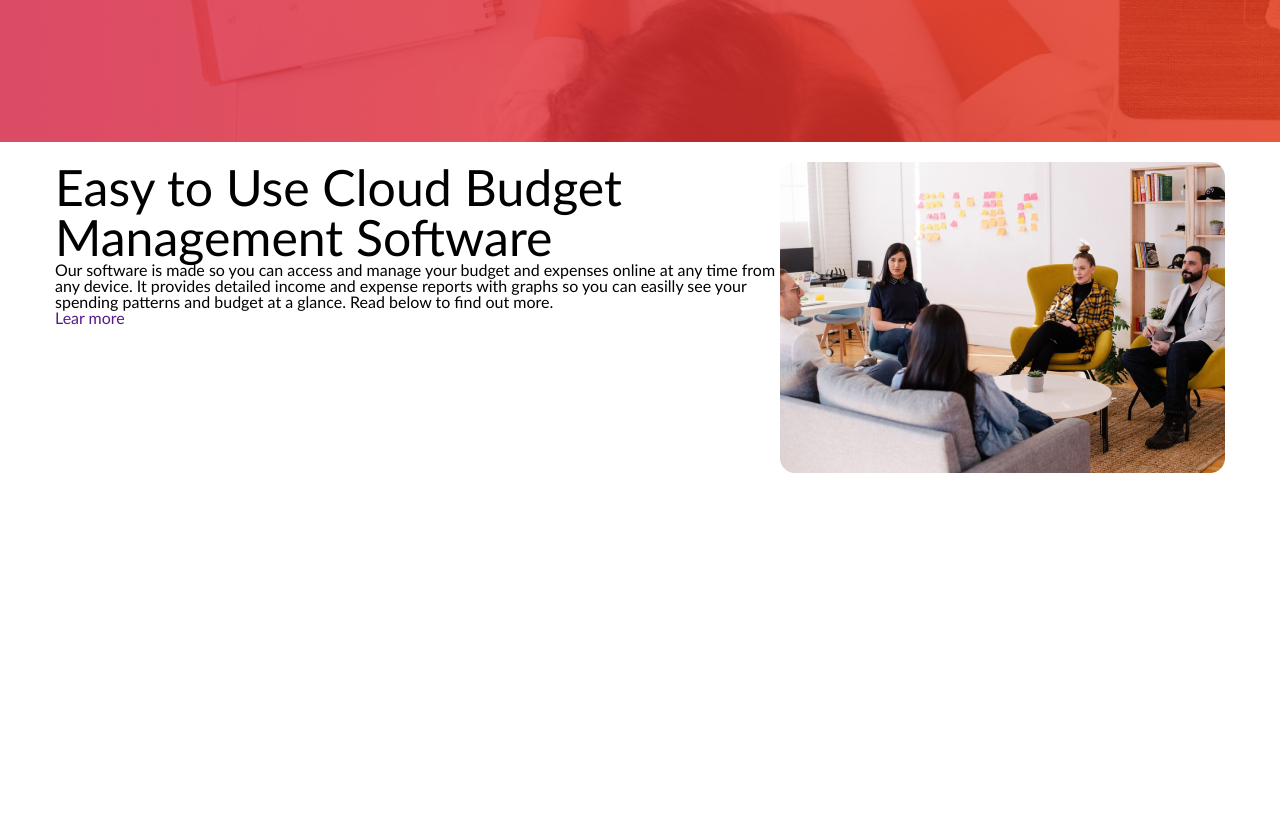
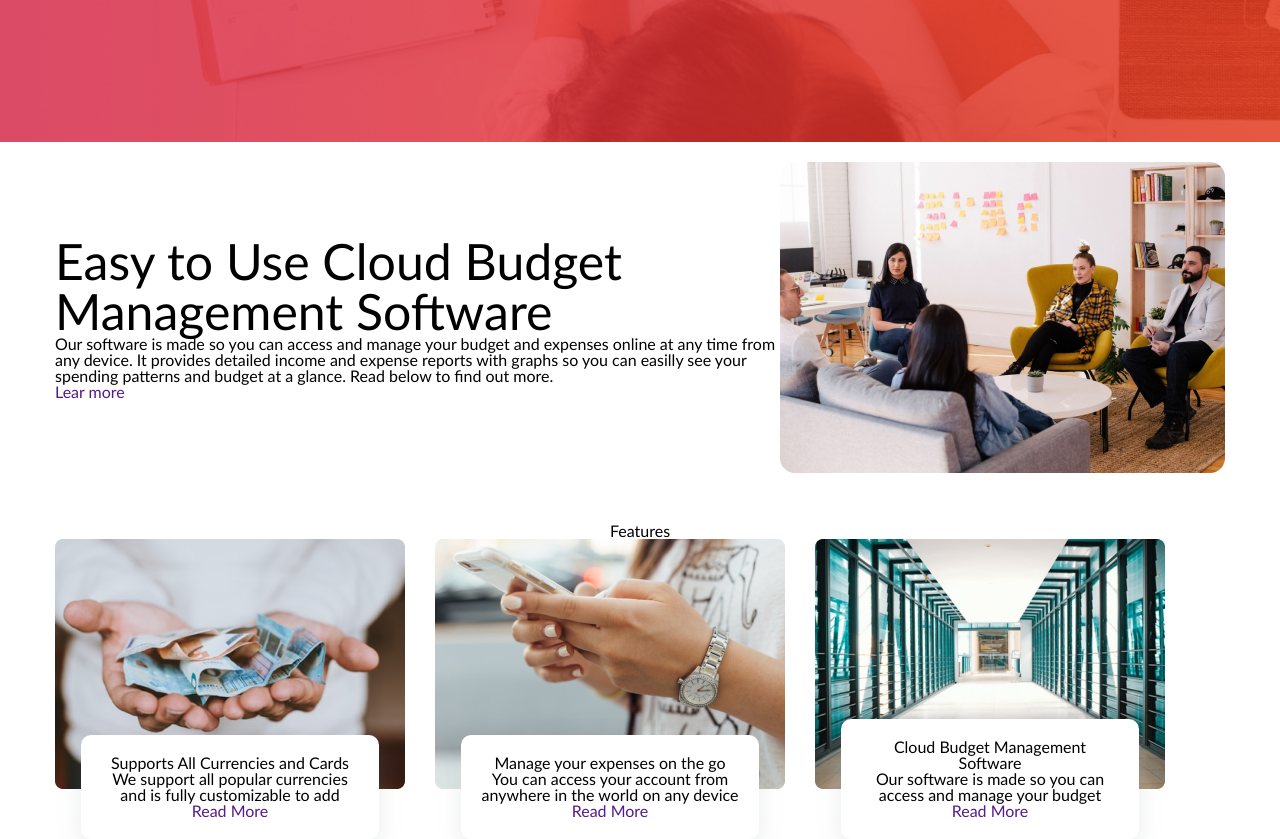
Before and after one commit to dashken43/daria, a plain HTML site: page finalkajs/index.html in a window 1280 px wide. Shown: the part 658-1497 px from the top of the page. Before the commit the page ends 1131 px from the top, so only its background shows below. Drawn offline with Linux system fonts and the light colour scheme.

Commit message:
Add files via upload

```diff
--- a/finalkajs/index.html
+++ b/finalkajs/index.html
@@ -41,19 +41,66 @@
           <button class="btn">Sign Up</button>
         </div>
       </div>
-
     </header>
 
-    <section class="cloud"   >
+    <section class="cloud">
       <div class="container">
-         <div class="cloud__wrapper">
-            <div class="cloud__box">
-               <h2>Easy to Use Cloud Budget Management Software</h2>
-               <p>Our software is made so you can access and manage your budget and expenses online at any time from any device. It provides detailed income and expense reports with graphs so you can easilly see your spending patterns and budget at a glance. Read below to find out more.</p>
-               <a href="">Lear more</a>
+        <div class="cloud__wrapper">
+          <div class="cloud__box">
+            <h2>Easy to Use Cloud Budget Management Software</h2>
+            <p>
+              Our software is made so you can access and manage your budget and
+              expenses online at any time from any device. It provides detailed
+              income and expense reports with graphs so you can easilly see your
+              spending patterns and budget at a glance. Read below to find out
+              more.
+            </p>
+            <a href="">Lear more</a>
+          </div>
+          <img src="./img/meet.png" alt="" />
+        </div>
+      </div>
+    </section>
+
+    <section class="features">
+      <div class="container">
+        <div class="box1">
+          <h1>Features</h1>
+          <div class="features__wrapper">
+            <div class="cart">
+              <img src="./img/money.png" alt="" />
+              <div class="overlay">
+                <h2>Supports All Currencies and Cards</h2>
+                <p>
+                  We support all popular currencies and is fully customizable to
+                  add
+                </p>
+                <a href="">Read More</a>
+              </div>
             </div>
-            <img src="./img/meet.png" alt="">
-         </div>
+            <div class="cart">
+              <img src="./img/phone.png" alt="" />
+              <div class="overlay">
+                <h2>Manage your expenses on the go</h2>
+                <p>
+                  You can access your account from anywhere in the world on any
+                  device
+                </p>
+                <a href="">Read More</a>
+              </div>
+            </div>
+            <div class="cart">
+              <img src="./img/passage.png" alt="" />
+              <div class="overlay">
+                <h2>Cloud Budget Management Software</h2>
+                <p>
+                  Our software is made so you can access and manage your budget
+                </p>
+                <a href="">Read More</a>
+              </div>
+            </div>
+          </div>
+        </div>
       </div>
     </section>
 
--- a/finalkajs/style.css
+++ b/finalkajs/style.css
@@ -1,22 +1,19 @@
-body{
-    font-family: 'Gill Sans', 'Gill Sans MT', Calibri, 'Trebuchet MS', sans-serif;
-
+body {
+  font-family: "Gill Sans", "Gill Sans MT", Calibri, "Trebuchet MS", sans-serif;
 }
 
-header{
+header {
   background-image: url(./img/Bg.png);
   height: 100dvh;
   background-size: cover;
   background-position: center;
-
 }
-.container{
+.container {
   max-width: 1200px;
   width: 100%;
   margin: 0 auto;
   padding: 0 15px;
 }
-
 
 .nav {
   display: flex;
@@ -24,21 +21,20 @@ header{
   align-items: center;
 }
 .logo {
-
 }
 .menu {
   display: flex;
   gap: 20px;
   transition: all 0.5s;
 
-    a{
+  a {
     color: white;
     text-decoration: none;
   }
 
-    @media (max-width:800px) {
+  @media (max-width: 800px) {
     position: fixed;
-        top: -150% ;
+    top: -150%;
     left: 0;
     width: 100%;
     height: 100dvh;
@@ -50,7 +46,7 @@ header{
     align-items: center;
     gap: 30px;
 
-        &.open{
+    &.open {
       top: 0;
     }
   }
@@ -72,22 +68,19 @@ button {
   user-select: none;
 }
 
-
 .burger {
-
   width: 30px;
 
   display: none;
   position: relative;
   z-index: 4;
 
-    @media (max-width:800px) {
+  @media (max-width: 800px) {
     display: block;
   }
-
 }
 
-.hero__wrapper{
+.hero__wrapper {
   display: flex;
   gap: 30px;
   padding-top: 140px;
@@ -100,38 +93,79 @@ button {
   margin: 0 auto;
   text-align: center;
 
-  h1{
+  h1 {
     font-size: 90px;
-
   }
 
-  p{
+  p {
     font-size: 30px;
   }
 
-  @media (max-width:650px ) {
-    h1{
+  @media (max-width: 650px) {
+    h1 {
       font-size: 50px;
-
     }
 
-    p{
+    p {
       font-size: 30px;
     }
   }
 }
 
-.cloud__box{
-    h2{
+.cloud__box {
+  h2 {
     font-size: 50px;
   }
+}
+.cloud__wrapper {
+  img {
+    max-width: 450px;
+    width: 100%;
+  }
+  display: flex;
+  align-items: center;
+
+  @media (max-width: 735px) {
+    gap: 20px;
+    display: grid;
+    grid-template-columns: 1fr;
+  }
+}
+
+.cloud {
+  padding-top: 20px;
+}
+
+.box1 {
+  text-align: center;
+  margin: 50px 0;
+ @media (max-width: 735px)  {
 
 }
-.cloud__wrapper{
-    display: flex;
 }
 
-.cloud{
-    padding-top: 20px;
+.features__wrapper {
+  display: flex;
+  gap: 30px;
+}
 
+.features__wrapper img {
+  width: 100%;
 }
+
+.cart {
+  position: relative;
+}
+
+.overlay {
+  width: 85%;
+  position: absolute;
+  bottom: -50px;
+  left: 0;
+  right: 0;
+  background-color: white;
+  margin: 0 auto;
+  box-shadow: rgba(149, 157, 165, 0.2) 0px 8px 24px;
+  border-radius: 10px;
+  padding: 20px;
+}
```
Also changed, not shown: finalkajs/img/bg.png (added), finalkajs/img/money.png (added), finalkajs/img/passage.png (added), finalkajs/img/phone.png (added). Lines whose indentation alone changed are shown as unchanged.
